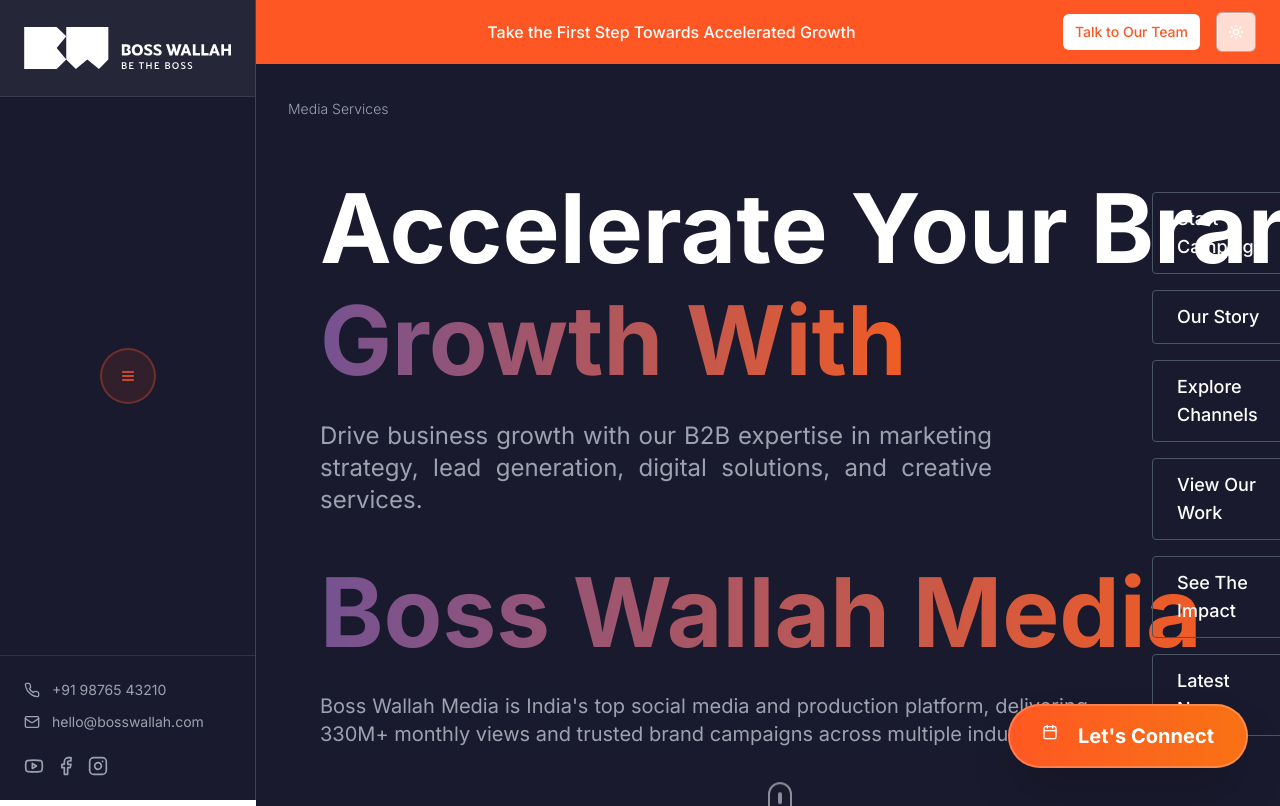
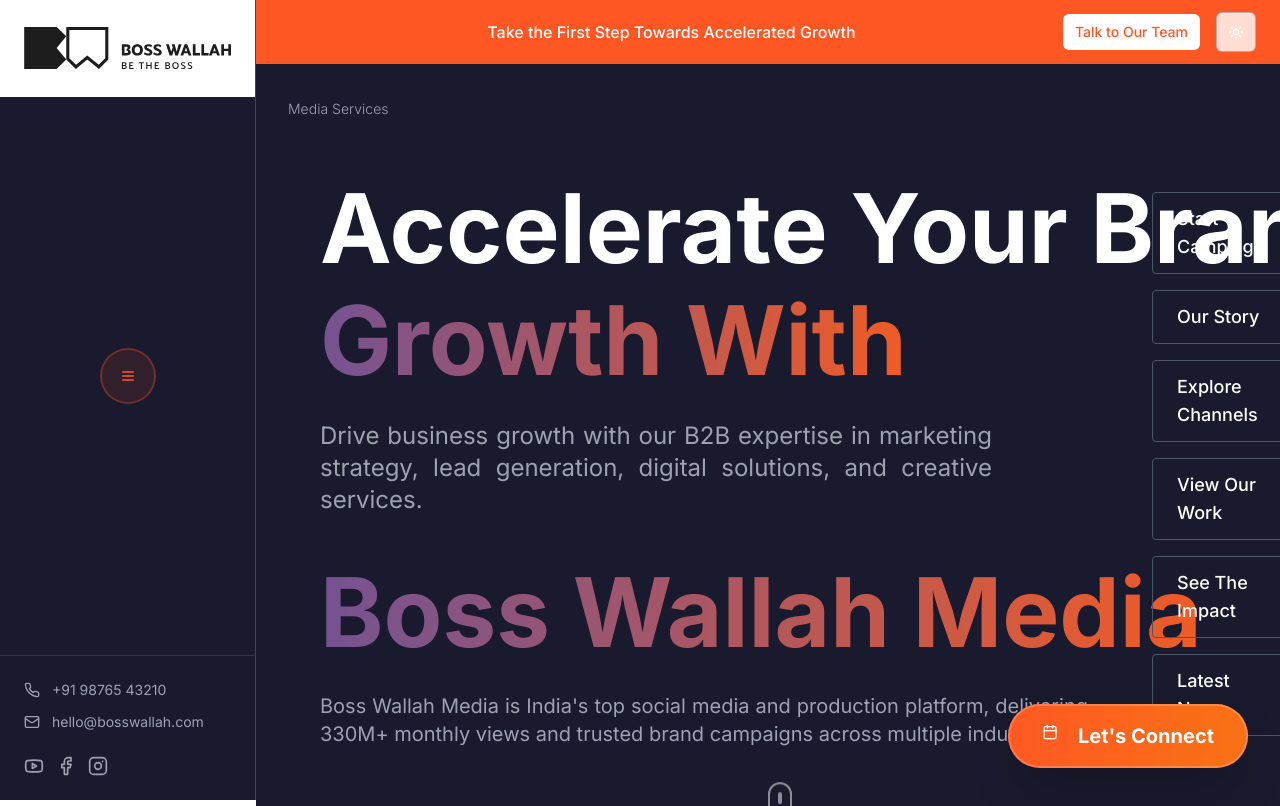
Before and after one commit to externalapps-star/bosswallah-scroll-showcase, a React (Vite) app: page / in a window 1280 px wide. Shown: the top 806 px of the page. Built offline with nearby package versions, Linux system fonts and the light colour scheme; the HTML template or start-up script is replaced by a standard one.

Commit message:
Change sidebar background

```diff
--- a/src/components/Sidebar.tsx
+++ b/src/components/Sidebar.tsx
@@ -34,11 +34,11 @@ const Sidebar = () => {
   const SidebarContent = () => (
     <div className="flex flex-col h-full bg-[#1a1a2e] border-r border-border/20">
       {/* Logo Section */}
-      <div className="p-6 border-b border-white/10 bg-white/5">
+      <div className="p-6 border-b border-white/10 bg-white">
         <img
           src={bossWallahLogo}
           alt="Boss Wallah Media"
-          className="h-12 w-auto brightness-0 invert"
+          className="h-12 w-auto"
         />
       </div>
 
```
